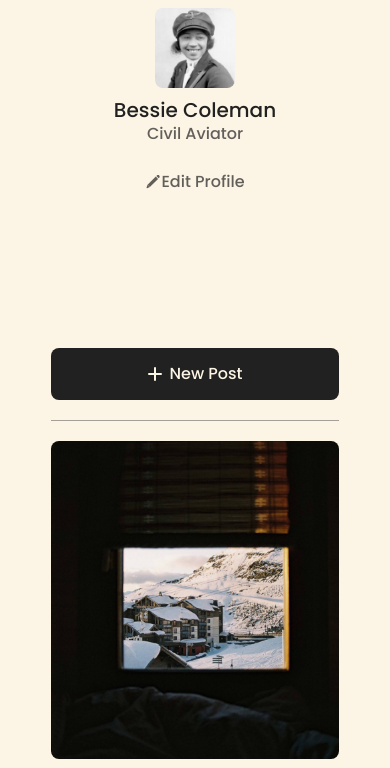
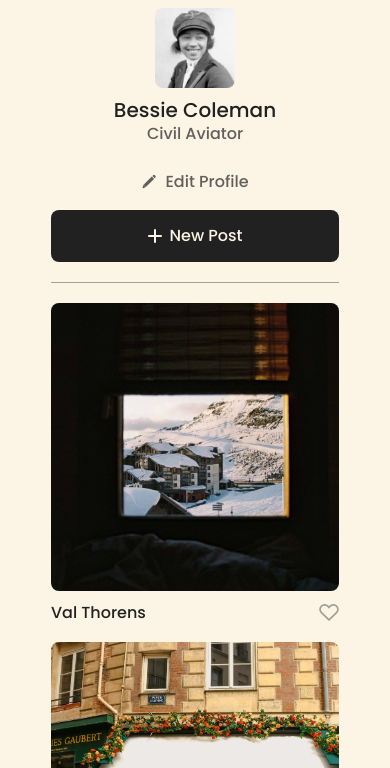
Before and after one commit to jbailey929/se_project_spots, a plain HTML site: page index.html in a window 390 px wide. Shown: the part 58-826 px from the top of the page. Drawn offline with Linux system fonts and the light colour scheme.

Commit message:
3rd submission - Project 3

```diff
--- a/blocks/card.css
+++ b/blocks/card.css
@@ -26,6 +26,7 @@
   text-overflow: ellipsis;
   white-space: nowrap;
   overflow: hidden;
+  margin: 0;
 }
 
 .card__like-button {
@@ -48,13 +49,13 @@
 
 @media screen and (max-width: 627px) {
   .card__image {
-    height: 318px;
+    height: 288px;
     width: 288px;
   }
 
   .card__title {
     max-width: 250px;
-    font-size: 20px;
+    font-size: 16px;
   }
 
   .card__like-button {
--- a/blocks/cards.css
+++ b/blocks/cards.css
@@ -1,6 +1,6 @@
 .cards {
-  padding: 20px 50px 0;
-  border-bottom: 1px solid #212121;
+  padding: 20px 0 40px;
+  border-bottom: 1px solid #21212166;
 }
 
 .cards__list {
@@ -15,10 +15,11 @@
 
 @media screen and (max-width: 627px) {
   .cards {
-    padding: 20px 50px 0;
+    padding: 20px 0;
   }
 
   .cards__list {
     grid-template-columns: repeat(auto-fit, 288px);
+    row-gap: 20px;
   }
 }
--- a/blocks/content.css
+++ b/blocks/content.css
@@ -2,8 +2,7 @@
   padding: 0 20px;
 }
 
-@media screen and (max-width: 320px);
- {
+@media screen and (max-width: 320px) {
   .content {
     padding: 0 16px;
   }
--- a/blocks/profile.css
+++ b/blocks/profile.css
@@ -63,6 +63,7 @@
   white-space: nowrap;
   cursor: pointer;
   transition: color 0.3s ease-in-out;
+  gap: 8px;
 }
 
 .profile__edit-button:hover {
@@ -70,7 +71,7 @@
 }
 
 .profile__add-button {
-  margin: 138px auto auto;
+  margin: auto 0 0 auto;
   border: none;
   background-color: #212121;
   color: #fcf5e5;
```
Also changed, not shown: 1 other file.
